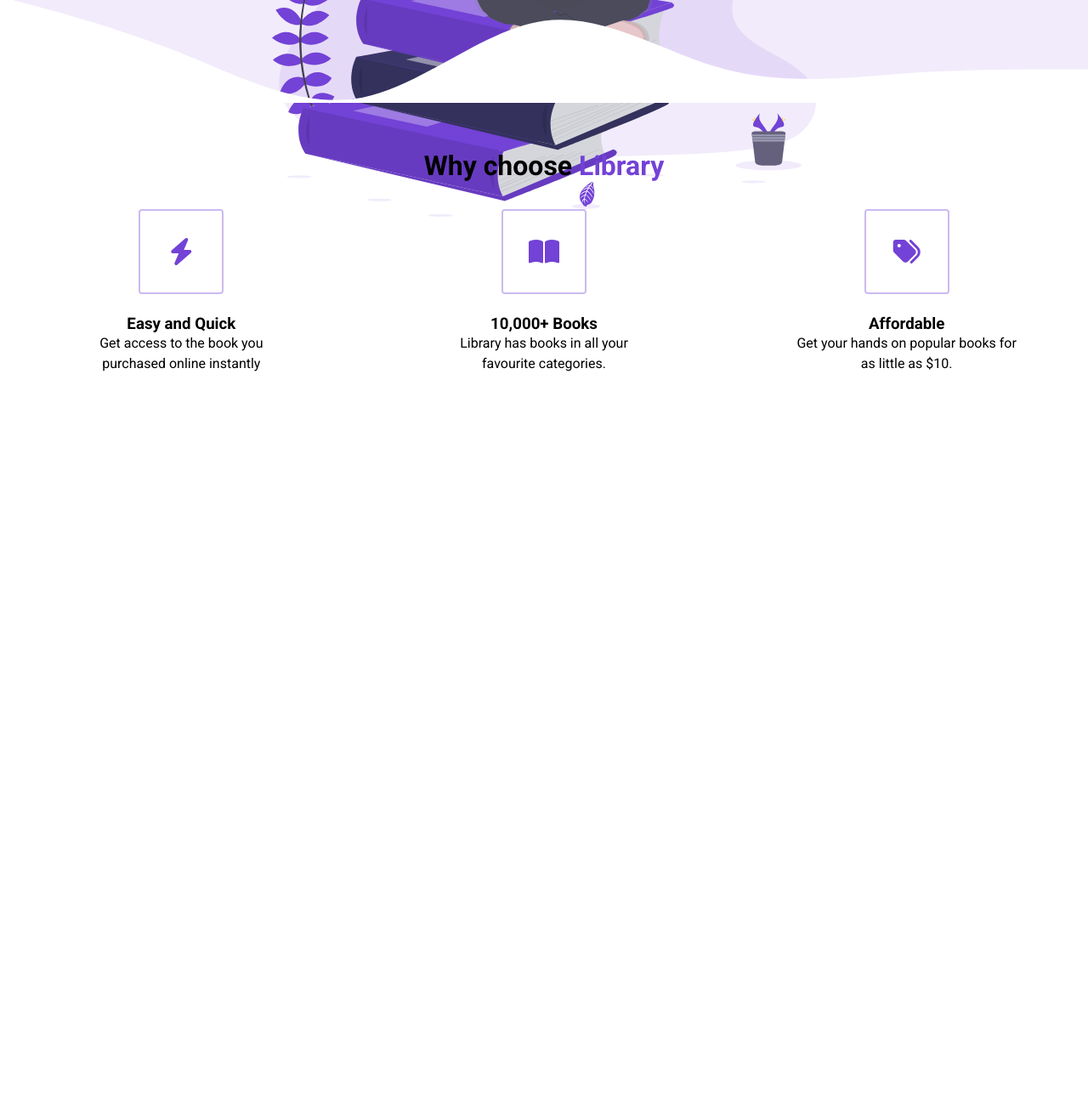
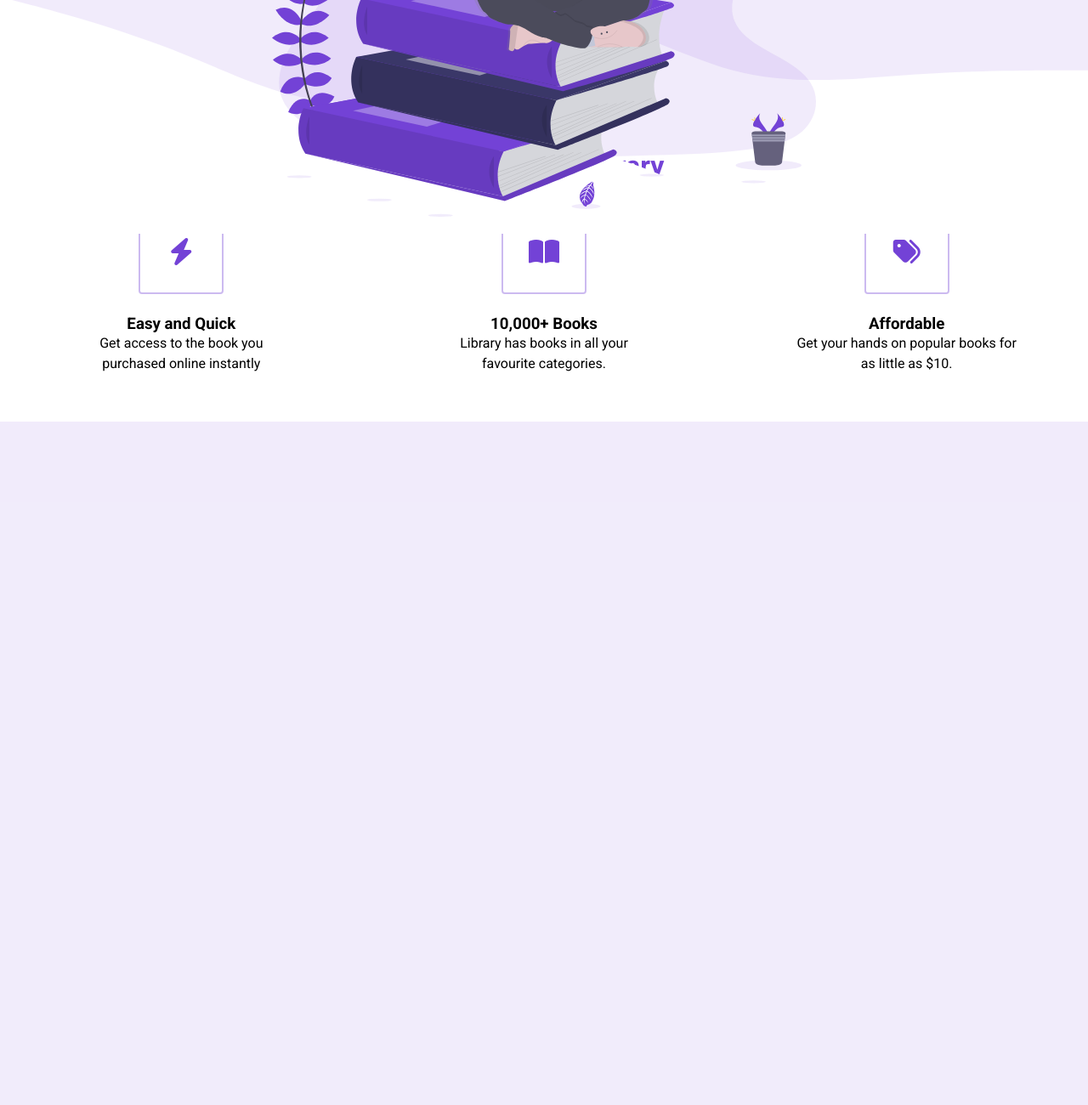
Before and after one commit to notlinhho/ecommerce, a plain HTML site: page index.html in a window 1280 px wide. Shown: the part 680-1980 px from the top of the page at 85% size. Before the commit the page ends 1176 px from the top, so only its background shows below. Drawn offline with Linux system fonts and the light colour scheme.

Commit message:
features

```diff
--- a/index.html
+++ b/index.html
@@ -83,7 +83,7 @@
             </div>
         </section>
 
-        <!--<section id="features">
+        <section id="features">
             <div class="container">
                 <div class="row">
 
@@ -98,7 +98,6 @@
                 </div>
             </div>
         </section>
-    -->
 
     </main>
 </body>
--- a/styles.css
+++ b/styles.css
@@ -135,6 +135,7 @@ button:active {
 
 .header__img--wrapper {
     padding: 20px;
+    z-index: 2;
 }
 
 .container {
@@ -159,14 +160,10 @@ HIGHLIGHTS
 }
 
 #highlights:before {
-
-}
-
-#highlights:after {
     background:url('assets/wave.svg');
     content: "";
     position: absolute;
-    width: 100vw;
+    width: 101vw;
     height: 12vw;
     top: 1px;
     left: 0;
@@ -174,6 +171,20 @@ HIGHLIGHTS
     background-size: cover;
     background-repeat: no-repeat;
     transform: translateY(-100%);
+}
+
+#highlights:after {
+    background:url('assets/wave.svg');
+    content: "";
+    position: absolute;
+    width: 101vw;
+    height: 12vw;
+    top: 1px;
+    left: 0;
+    z-index: 1;
+    background-size: cover;
+    background-repeat: no-repeat;
+    transform: translateY(100%) rotate (180deg);
 }
 
 .highlight__wrapper {
@@ -212,3 +223,14 @@ HIGHLIGHTS
     font-size: 20px;
     margin-bottom: 16px;
 }
+
+/*
+
+FEATURES
+
+*/
+
+#features {
+    height: 1000px;
+    background-color: rgba(115, 66, 214, 0.1);
+}
```
